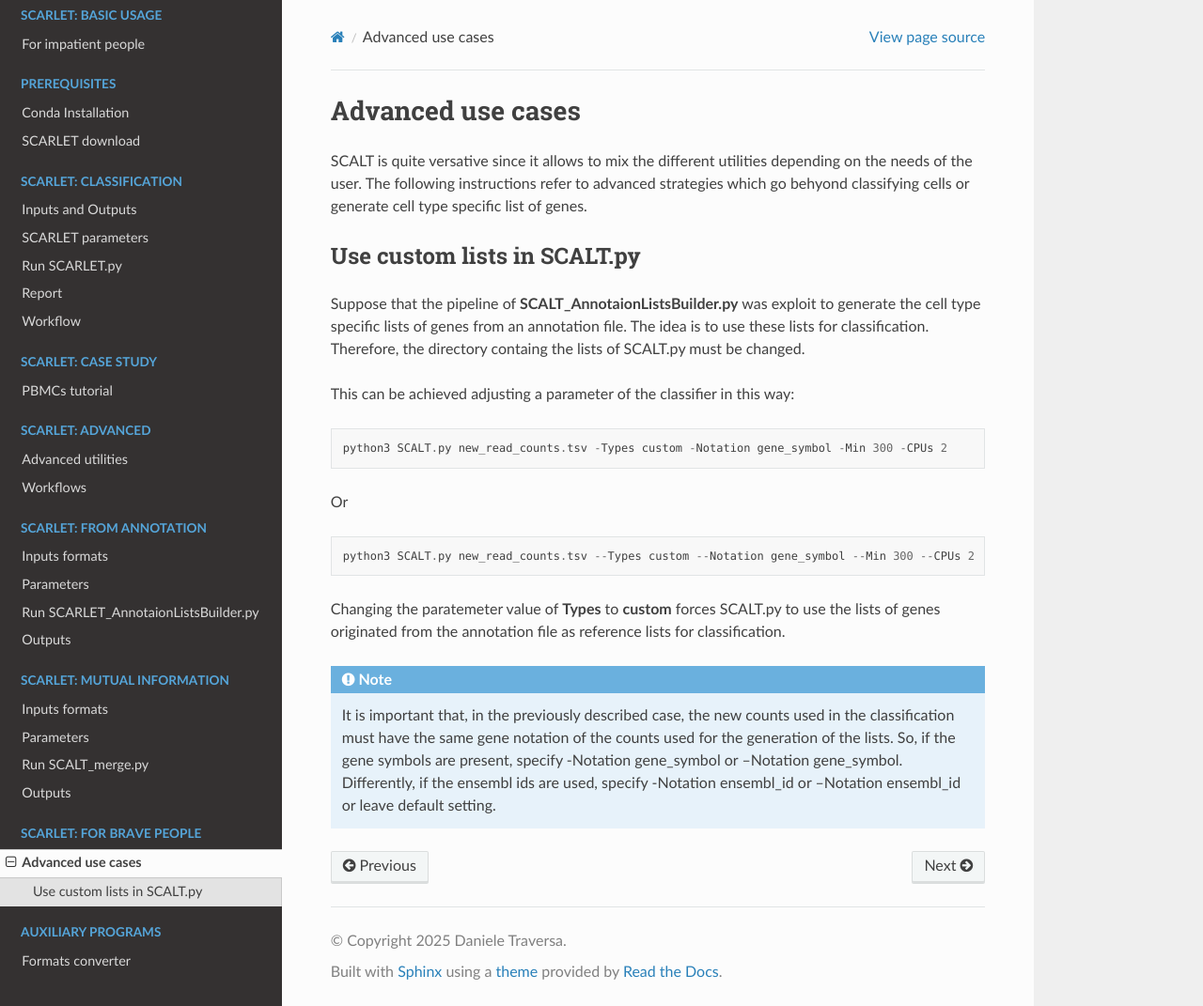
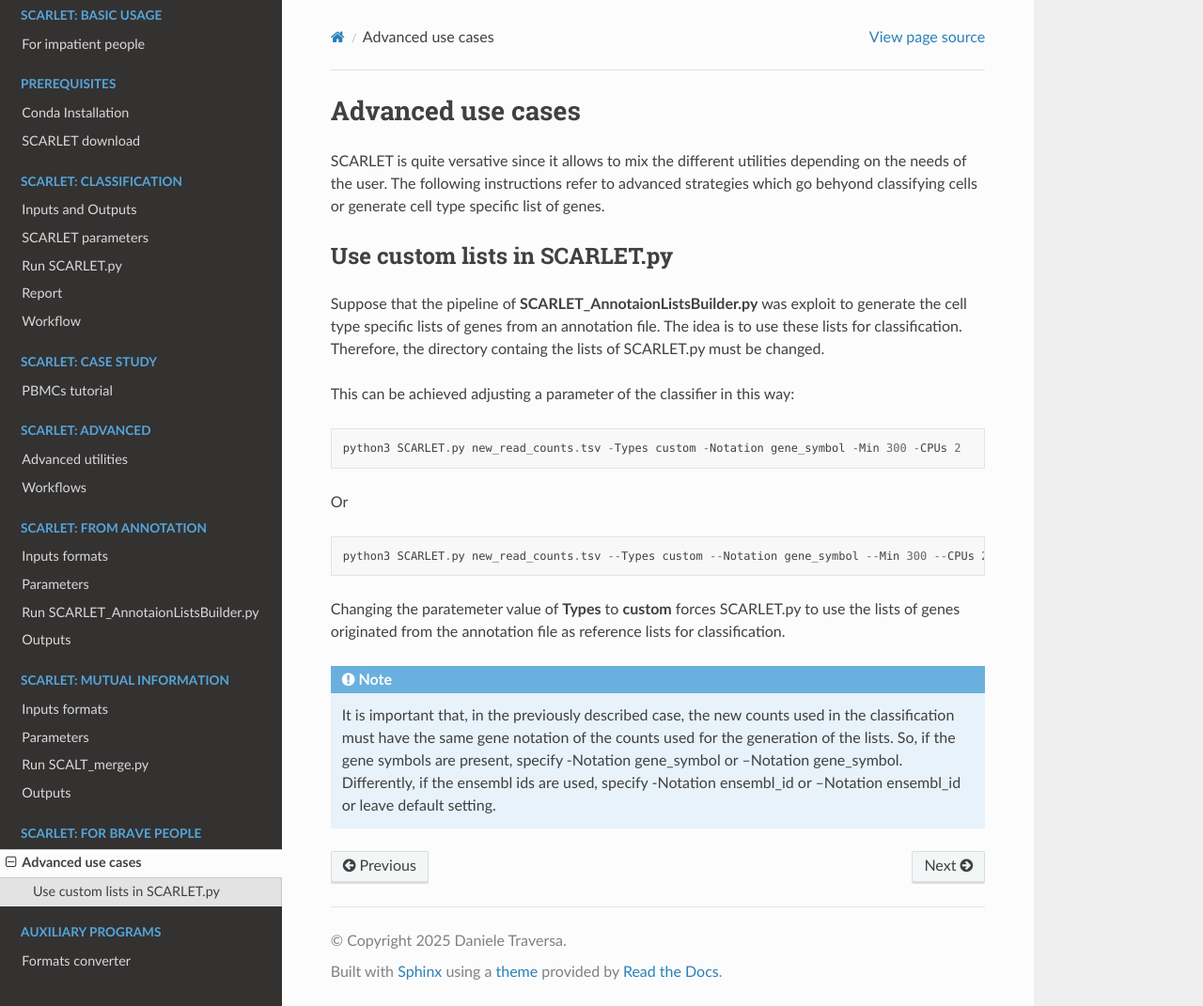
Before and after one commit to danitrave/SCALT, a Sphinx documentation site: the page built from docs/source/bravePeople.rst, in a window 1280 px wide and 1071 px high. Shown: the whole window at 94% size. Built offline with Sphinx 7.4.7 and the Read the Docs theme 3.1.0, drawn with Linux system fonts in a browser that asks for light colours.

Commit message:
Update bravePeople.rst

```diff
--- a/docs/source/bravePeople.rst
+++ b/docs/source/bravePeople.rst
@@ -1,27 +1,27 @@
 Advanced use cases
 ==================
 
-SCALT is quite versative since it allows to mix the different utilities depending on the needs of the user.
+SCARLET is quite versative since it allows to mix the different utilities depending on the needs of the user.
 The following instructions refer to advanced strategies which go behyond classifying cells or generate cell type specific list of genes.
 
-Use custom lists in SCALT.py
+Use custom lists in SCARLET.py
 ----------------------------
 
-Suppose that the pipeline of **SCALT_AnnotaionListsBuilder.py** was exploit to generate the cell type specific lists of genes from an annotation file. The idea is to use these lists for classification. Therefore, the directory containg the lists of SCALT.py must be changed.
+Suppose that the pipeline of **SCARLET_AnnotaionListsBuilder.py** was exploit to generate the cell type specific lists of genes from an annotation file. The idea is to use these lists for classification. Therefore, the directory containg the lists of SCARLET.py must be changed.
 
 This can be achieved adjusting a parameter of the classifier in this way:
 
 ::
 
-  python3 SCALT.py new_read_counts.tsv -Types custom -Notation gene_symbol -Min 300 -CPUs 2
+  python3 SCARLET.py new_read_counts.tsv -Types custom -Notation gene_symbol -Min 300 -CPUs 2
 
 Or
 
 ::
 
-  python3 SCALT.py new_read_counts.tsv --Types custom --Notation gene_symbol --Min 300 --CPUs 2
+  python3 SCARLET.py new_read_counts.tsv --Types custom --Notation gene_symbol --Min 300 --CPUs 2
 
-Changing the paratemeter value of **Types** to **custom** forces SCALT.py to use the lists of genes originated from the annotation file as reference lists for classification.
+Changing the paratemeter value of **Types** to **custom** forces SCARLET.py to use the lists of genes originated from the annotation file as reference lists for classification.
 
 .. note::
 
```
